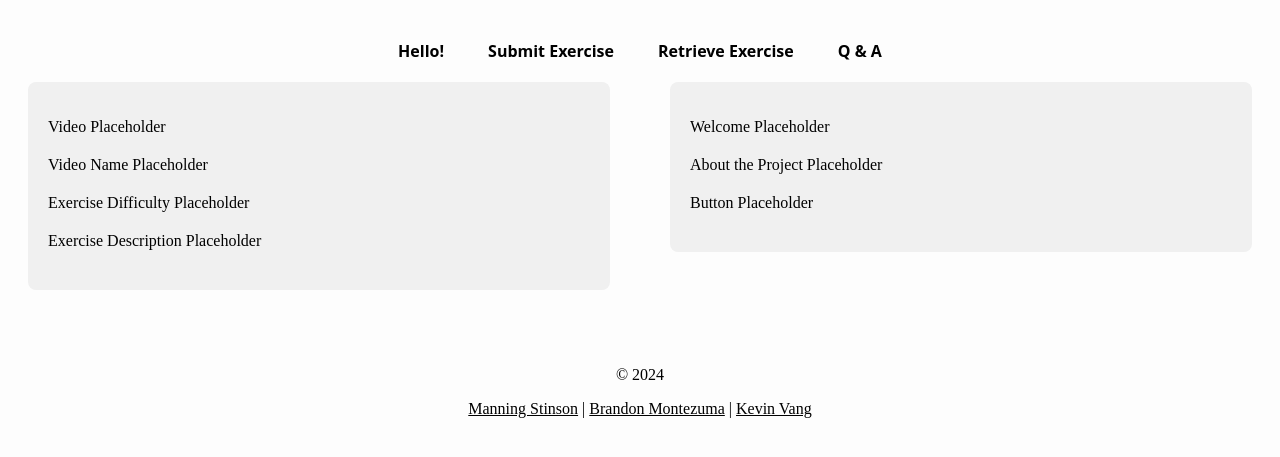
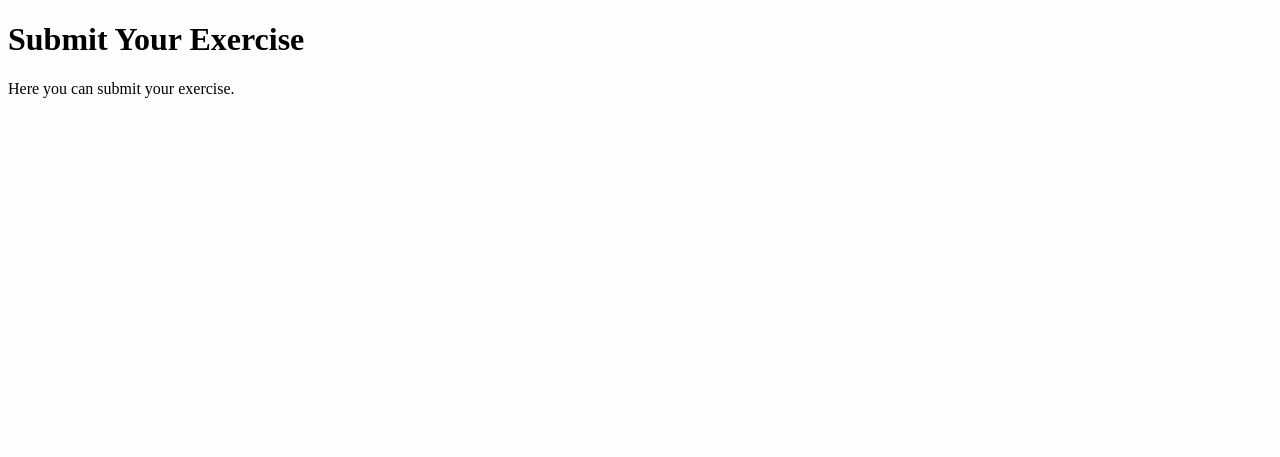
Before and after one commit to manningstinson/workout-planner, a Flask app: page / in a window 1280 px wide. Shown: the top 457 px of the page. Run offline with Flask 2, Linux system fonts and the light colour scheme.

Commit message:
updated submit-exercise

```diff
--- a/templates/base.html
+++ b/templates/base.html
@@ -1,45 +1,17 @@
 <!DOCTYPE html>
 <html lang="en">
-	<head>
-		<meta charset="UTF-8" />
-		<meta name="viewport" content="width=device-width, initial-scale=1.0" />
-		<title>{% block title %}Welcome{% endblock %}</title>
-		<link
-			rel="stylesheet"
-			href="{{ url_for('static', filename='styles.css') }}"
-		/>
-	</head>
-	<body>
-		<div class="nav-links">
-			<!-- Links to other pages -->
-			<a href="https://hammerhead-app-wkltv.ondigitalocean.app/index.html"
-				>Hello!</a
-			>
-			<a
-				href="https://hammerhead-app-wkltv.ondigitalocean.app/submit-exercise.html"
-				>Submit Exercise</a
-			>
-			<a
-				href="https://hammerhead-app-wkltv.ondigitalocean.app/retrieve-exercise.html"
-				>Retrieve Exercise</a
-			>
-			<a href="https://hammerhead-app-wkltv.ondigitalocean.app/q-and-a.html"
-				>Q & A</a
-			>
-		</div>
-
-		<main>{% block content %}{% endblock %}</main>
-
-		<div class="footer-container">
-			<footer>
-				<!-- Footer content -->
-				<p>&copy; 2024</p>
-				<p>
-					<a href="https://github.com/ManningStinson">Manning Stinson</a> |
-					<a href="https://github.com/Bmontezuma">Brandon Montezuma</a> |
-					<a href="https://github.com/KVang2">Kevin Vang</a>
-				</p>
-			</footer>
-		</div>
-	</body>
+<head>
+    <meta charset="UTF-8">
+    <meta name="viewport" content="width=device-width, initial-scale=1.0">
+    <title>Submit Exercise</title>
+    <link rel="stylesheet" href="{{ url_for('static', filename='styles.css') }}">
+</head>
+<body>
+    <!-- Your submit exercise content here -->
+    <div class="submit-exercise-content">
+        <h1>Submit Your Exercise</h1>
+        <p>Here you can submit your exercise.</p>
+        <!-- Add your form or other content for submitting exercise -->
+    </div>
+</body>
 </html>
```
